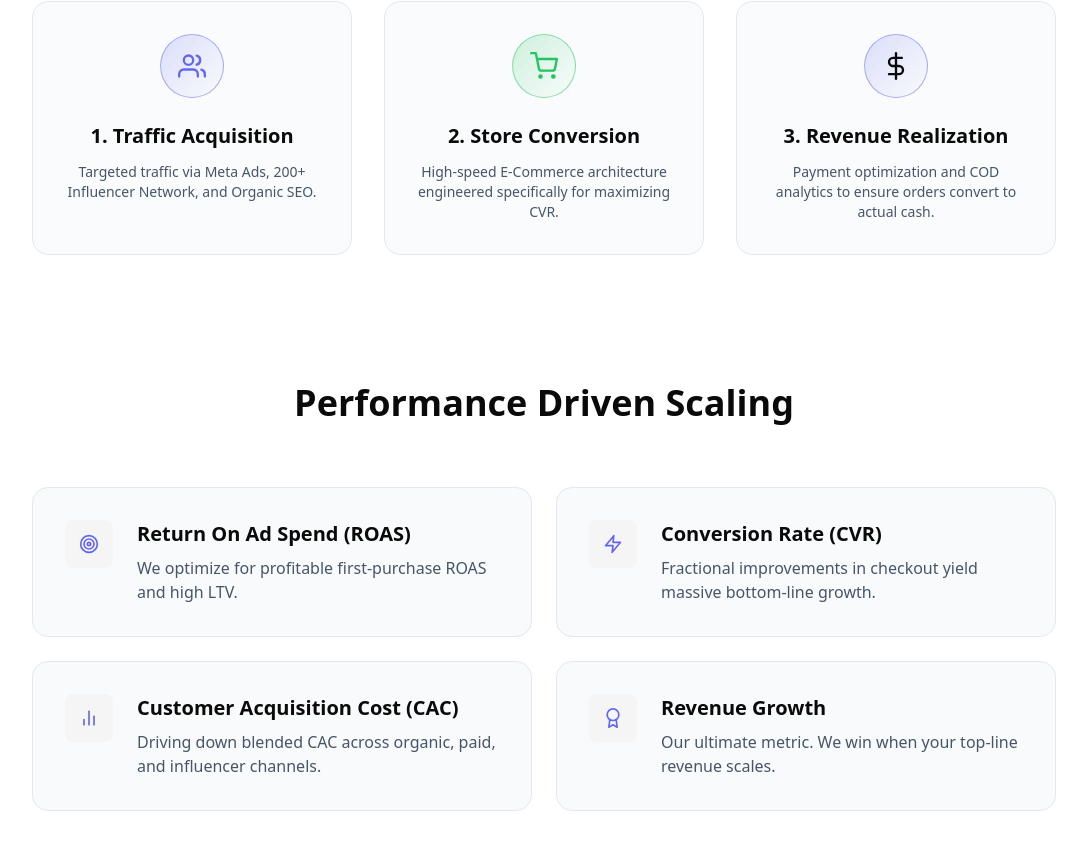
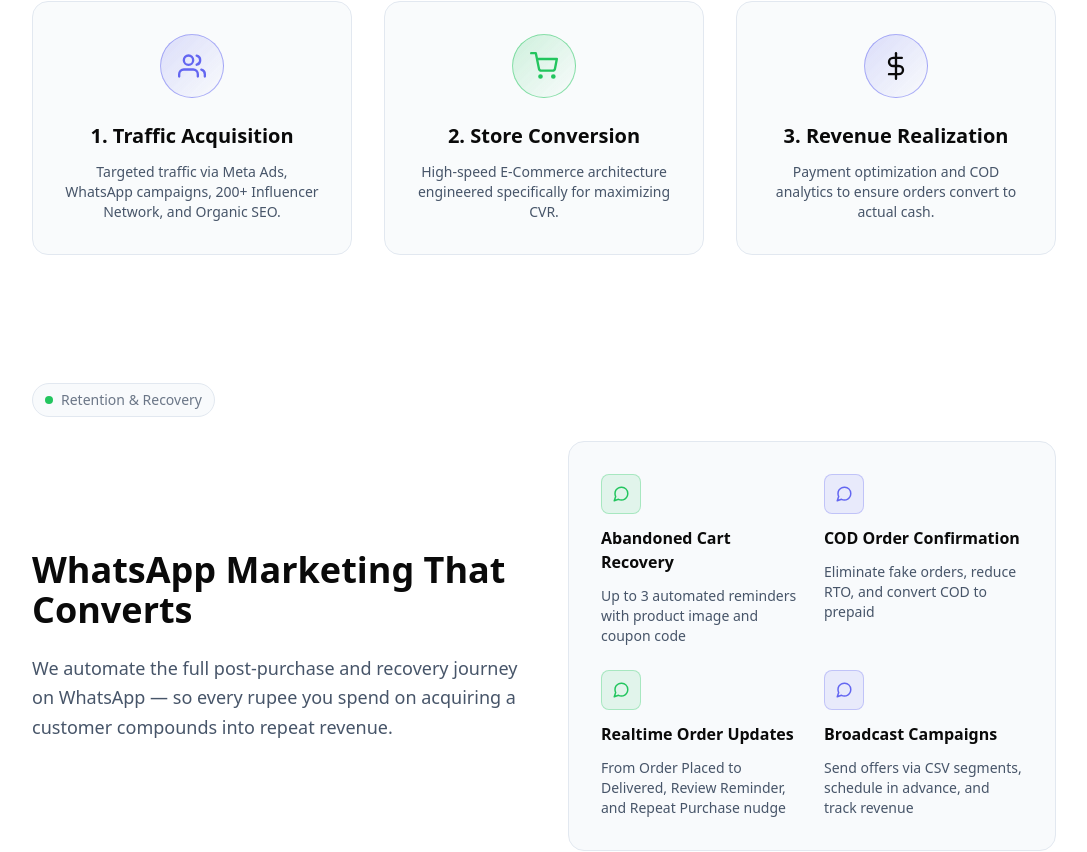
Before and after one commit to thegenzcoder1/hasaniche-portfolio-frontend, a Next.js app: page /solutions in a window 1280 px wide. Shown: the part 970-1822 px from the top of the page, without its empty margins (96-1183 px from the left). Built offline with nearby package versions, Linux system fonts and the light colour scheme.

Commit message:
updated Readme.md and whatsapp marketing

```diff
--- a/src/app/solutions/page.tsx
+++ b/src/app/solutions/page.tsx
@@ -83,7 +83,7 @@ export default function SolutionsPage() {
                   <FiUsers size={28} />
                 </div>
                 <h3 className="text-xl font-bold text-foreground mb-3">1. Traffic Acquisition</h3>
-                <p className="text-muted-foreground text-sm">Targeted traffic via Meta Ads, 200+ Influencer Network, and Organic SEO.</p>
+                <p className="text-muted-foreground text-sm">Targeted traffic via Meta Ads, WhatsApp campaigns, 200+ Influencer Network, and Organic SEO.</p>
               </motion.div>
 
               <motion.div
@@ -115,6 +115,67 @@ export default function SolutionsPage() {
               </motion.div>
             </div>
           </div>
+
+          {/* WhatsApp Marketing Highlight */}
+          <motion.div
+            initial={{ opacity: 0, y: 30 }}
+            whileInView={{ opacity: 1, y: 0 }}
+            viewport={{ once: true }}
+            transition={{ duration: 0.6 }}
+            className="max-w-5xl mx-auto mb-32"
+          >
+            <div className="inline-flex items-center gap-2 px-3 py-1.5 rounded-full bg-card border border-card-border text-sm font-medium text-muted-foreground/80 mb-6">
+              <span className="w-2 h-2 rounded-full bg-[#22C55E]" />
+              Retention &amp; Recovery
+            </div>
+
+            <div className="grid grid-cols-1 lg:grid-cols-2 gap-12 items-center">
+              <div>
+                <h2 className="text-3xl md:text-4xl font-bold text-foreground mb-6">
+                  WhatsApp Marketing That Converts
+                </h2>
+                <p className="text-muted-foreground text-lg leading-relaxed">
+                  We automate the full post-purchase and recovery journey on WhatsApp — so every rupee you spend on acquiring a customer compounds into repeat revenue.
+                </p>
+              </div>
+
+              <div className="bg-card border border-card-border rounded-2xl p-8">
+                <div className="grid grid-cols-1 sm:grid-cols-2 gap-6">
+                  <div className="flex flex-col gap-3">
+                    <div className="w-10 h-10 rounded-lg bg-[#22C55E]/10 border border-[#22C55E]/30 flex items-center justify-center text-[#22C55E]">
+                      <FiMessageCircle size={18} />
+                    </div>
+                    <h4 className="font-semibold text-foreground">Abandoned Cart Recovery</h4>
+                    <p className="text-sm text-muted-foreground">Up to 3 automated reminders with product image and coupon code</p>
+                  </div>
+
+                  <div className="flex flex-col gap-3">
+                    <div className="w-10 h-10 rounded-lg bg-[#6366F1]/10 border border-[#6366F1]/30 flex items-center justify-center text-[#6366F1]">
+                      <FiMessageCircle size={18} />
+                    </div>
+                    <h4 className="font-semibold text-foreground">COD Order Confirmation</h4>
+                    <p className="text-sm text-muted-foreground">Eliminate fake orders, reduce RTO, and convert COD to prepaid</p>
+                  </div>
+
+                  <div className="flex flex-col gap-3">
+                    <div className="w-10 h-10 rounded-lg bg-[#22C55E]/10 border border-[#22C55E]/30 flex items-center justify-center text-[#22C55E]">
+                      <FiMessageCircle size={18} />
+                    </div>
+                    <h4 className="font-semibold text-foreground">Realtime Order Updates</h4>
+                    <p className="text-sm text-muted-foreground">From Order Placed to Delivered, Review Reminder, and Repeat Purchase nudge</p>
+                  </div>
+
+                  <div className="flex flex-col gap-3">
+                    <div className="w-10 h-10 rounded-lg bg-[#6366F1]/10 border border-[#6366F1]/30 flex items-center justify-center text-[#6366F1]">
+                      <FiMessageCircle size={18} />
+                    </div>
+                    <h4 className="font-semibold text-foreground">Broadcast Campaigns</h4>
+                    <p className="text-sm text-muted-foreground">Send offers via CSV segments, schedule in advance, and track revenue</p>
+                  </div>
+                </div>
+              </div>
+            </div>
+          </motion.div>
 
           {/* Performance Driven Scaling */}
           <div className="max-w-5xl mx-auto">
@@ -150,4 +211,4 @@ export default function SolutionsPage() {
 }
 
 // Icons needed for this specific page that aren't imported from main react-icons
-import { FiUsers, FiShoppingCart, FiDollarSign } from "react-icons/fi";
+import { FiUsers, FiShoppingCart, FiDollarSign, FiMessageCircle } from "react-icons/fi";
--- a/src/components/home/ServicesSection.tsx
+++ b/src/components/home/ServicesSection.tsx
@@ -1,7 +1,7 @@
 "use client";
 
 import { motion } from "framer-motion";
-import { FiShoppingCart, FiTrendingUp, FiUsers, FiSearch, FiDollarSign } from "react-icons/fi";
+import { FiShoppingCart, FiTrendingUp, FiUsers, FiSearch, FiDollarSign, FiMessageCircle } from "react-icons/fi";
 
 const services = [
   {
@@ -24,6 +24,17 @@ const services = [
       "Creative testing",
       "Conversion optimization",
       "Scaling winning campaigns"
+    ]
+  },
+  {
+    icon: <FiMessageCircle className="w-8 h-8 text-[#22C55E]" />,
+    title: "WhatsApp Marketing",
+    description: "We automate your entire customer journey on WhatsApp — from abandoned carts to post-purchase retention.",
+    features: [
+      "Abandoned cart recovery (3 automated reminders)",
+      "COD confirmation to eliminate fake orders",
+      "Realtime order updates & post-purchase follow-ups",
+      "Broadcast campaigns with revenue tracking"
     ]
   },
   {
```
Also changed, not shown: 2 other files (tests, documents, lock files or other folders).
